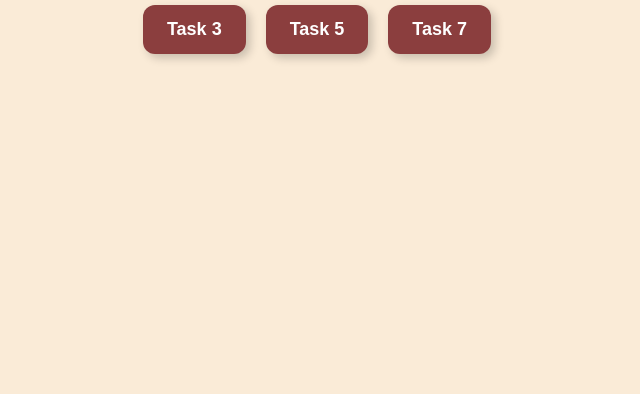
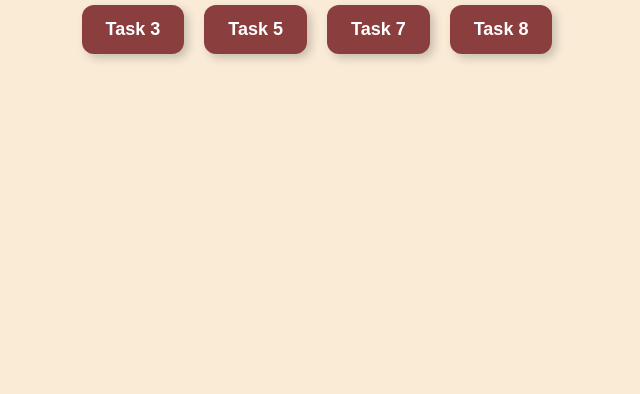
Before and after one commit to sanjitashakya/web-dev-git-task, a plain HTML site: page index.html in a window 1280 px wide. Shown: the part 422-816 px from the top of the page, without its empty margins (331-971 px from the left). Drawn offline with Linux system fonts and the light colour scheme.

Commit message:
task 8 added

```diff
--- a/index.html
+++ b/index.html
@@ -12,6 +12,7 @@
         <a href="/Day2-Task2/homepage.html" class="button1">Task 3</a>
         <a href="/Internship-Task/index.html" class="button2">Task 5</a>
         <a href="/Internship-Task/Task7.html" class="button3">Task 7</a>
+        <a href="/Internship-Task/classwork.html" class="button3">Task 8</a>
     </div>
 </body>
 </html>
```
